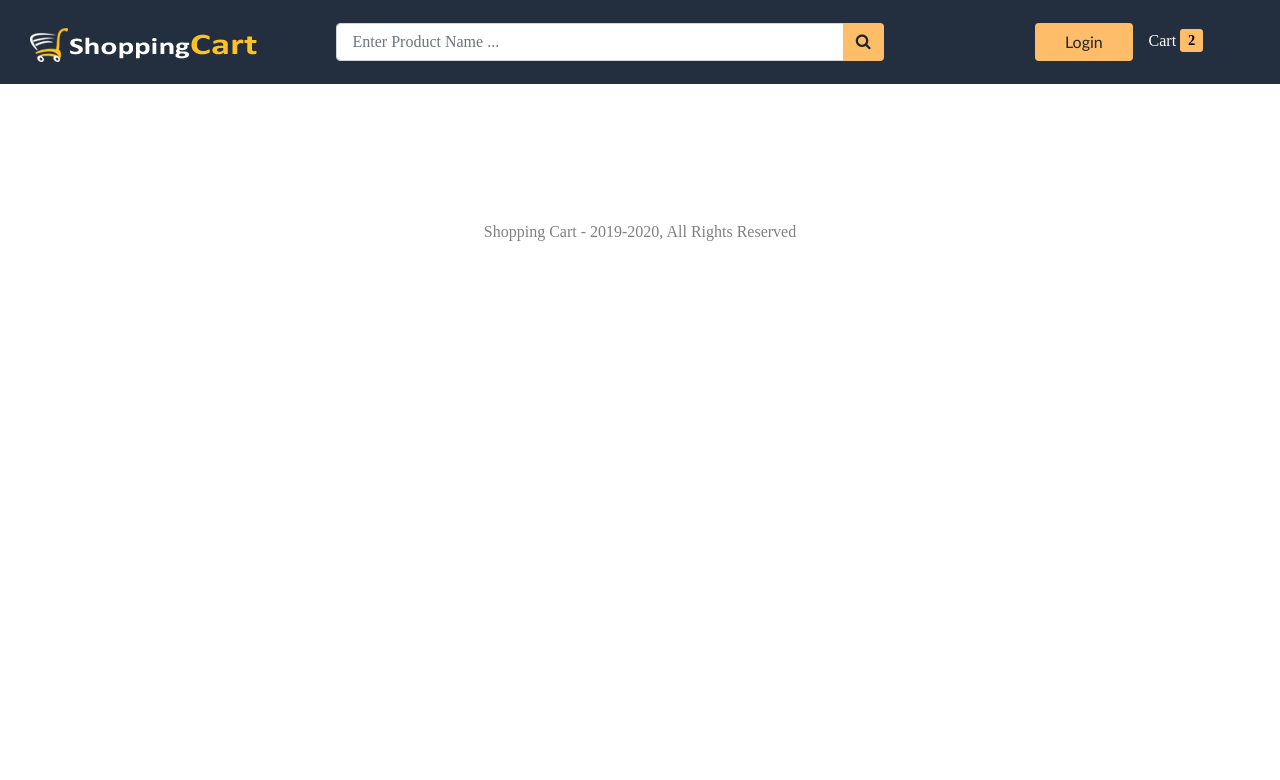
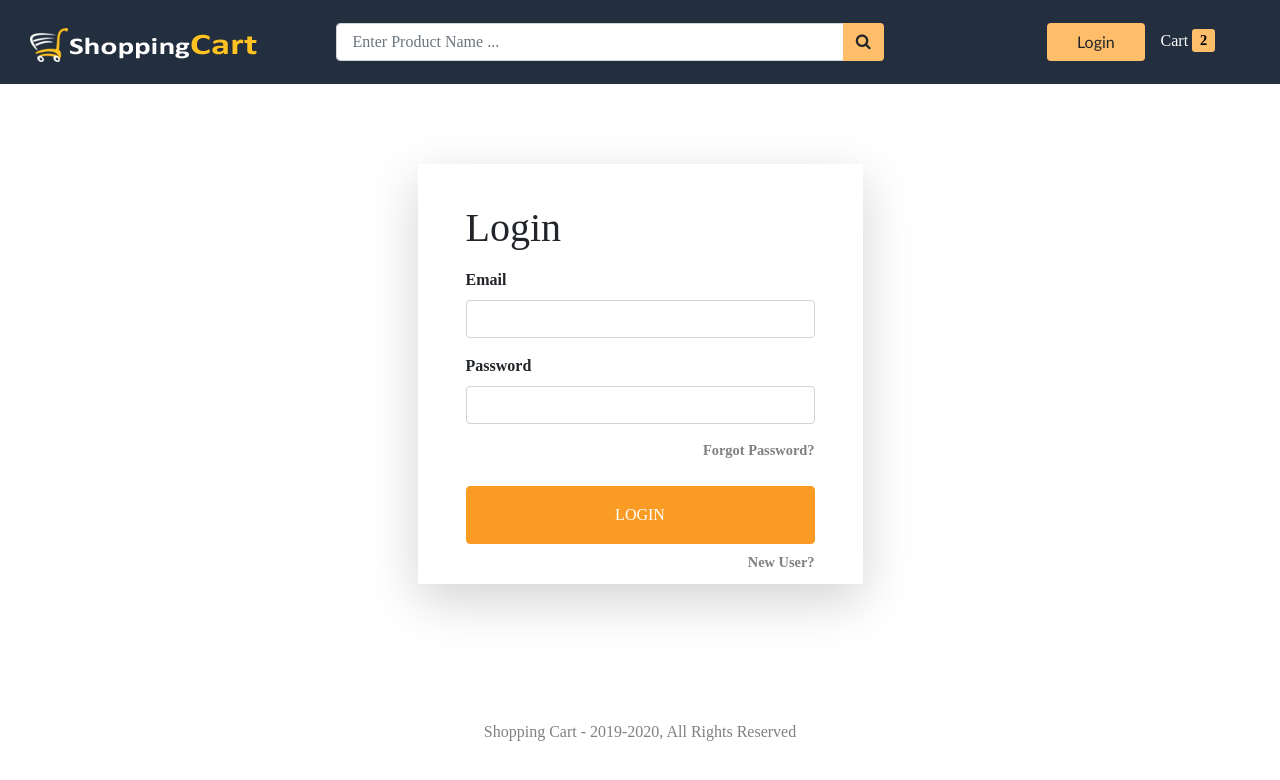
Before and after one commit to difapratama/ShopMern, a React (Create React App) app in the folder frontend/: page /login in a window 1280 px wide. Shown: the top 780 px of the page. Built offline with nearby package versions, Linux system fonts and the light colour scheme; a web font is replaced by a local one; what react-alert-template-basic would draw is missing.

Commit message:
create login user

```diff
--- a/frontend/package.json
+++ b/frontend/package.json
@@ -21,6 +21,7 @@
     "redux": "^4.0.5",
     "redux-devtools-extension": "^2.13.9",
     "redux-thunk": "^2.3.0",
+    "request": "^2.79.0",
     "web-vitals": "^1.0.1"
   },
   "scripts": {
--- a/frontend/src/App.js
+++ b/frontend/src/App.js
@@ -6,6 +6,8 @@
 
 import Home from "./components/Home";
 import ProductDetails from "./components/product/ProductDetails";
+
+import Login from "./components/user/Login";
 
 function App() {
   return (
@@ -16,6 +18,8 @@
           <Route path="/" component={Home} exact />
           <Route path="/search/:keyword" component={Home} />
           <Route path="/product/:id" component={ProductDetails} exact />
+
+          <Route path="/login" component={Login} />
         </div>
         <Footer />
       </div>
--- /dev/null
+++ b/frontend/src/actions/userActions.js
@@ -0,0 +1,46 @@
+import axios from "axios";
+
+import {
+  LOGIN_REQUEST,
+  LOGIN_SUCCESS,
+  LOGIN_FAIL,
+  CLEAR_ERRORS,
+} from "../constants/userConstans";
+
+// LOGIN
+export const login = (email, password) => async (dispatch) => {
+  try {
+    dispatch({
+      type: LOGIN_REQUEST,
+    });
+
+    const config = {
+      headers: {
+        "Content-Type": "application/json",
+      },
+    };
+
+    const { data } = await axios.post(
+      "/api/v1/login",
+      { email, password },
+      config
+    );
+
+    dispatch({
+      type: LOGIN_SUCCESS,
+      payload: data.user,
+    });
+  } catch (error) {
+    dispatch({
+      type: LOGIN_FAIL,
+      payload: error.response.data.message,
+    });
+  }
+};
+
+// Clear Errors
+export const clearErrors = () => async (dispatch) => {
+  dispatch({
+    type: CLEAR_ERRORS,
+  });
+};
--- a/frontend/src/components/layout/Header.js
+++ b/frontend/src/components/layout/Header.js
@@ -20,9 +20,9 @@
         </div>
 
         <div className="col-12 col-md-3 mt-4 mt-md-0 text-center">
-          <button className="btn" id="login_btn">
+          <Link to="/login" className="btn ml-4" id="login_btn">
             Login
-          </button>
+          </Link>
 
           <span id="cart" className="ml-3">
             Cart
--- /dev/null
+++ b/frontend/src/components/user/Login.js
@@ -0,0 +1,95 @@
+import React, { Fragment, useState, useEffect } from "react";
+import { Link } from "react-router-dom";
+
+import Loader from "../layout/Loader";
+import Metadata from "../layout/MetaData";
+
+import { useAlert } from "react-alert";
+import { useDispatch, useSelector } from "react-redux";
+import { login, clearErrors } from "../../actions/userActions";
+
+export const Login = ({ history }) => {
+  const [email, setEmail] = useState("");
+  const [password, setPassword] = useState("");
+
+  const alert = useAlert();
+  const dispatch = useDispatch();
+
+  const { isAuthenticated, error, loading } = useSelector(
+    (state) => state.auth
+  );
+
+  useEffect(() => {
+    if (isAuthenticated) {
+      history.push("/");
+    }
+
+    if (error) {
+      alert.error(error);
+      dispatch(clearErrors());
+    }
+  }, [dispatch, alert, isAuthenticated, error, history]);
+
+  const submitHandler = (e) => {
+    e.preventDefault();
+    dispatch(login(email, password));
+  };
+
+  return (
+    <Fragment>
+      {loading ? (
+        <Loader />
+      ) : (
+        <Fragment>
+          <Metadata title={"Login"} />
+          <div className="row wrapper">
+            <div className="col-10 col-lg-5">
+              <form className="shadow-lg" onSubmit={submitHandler}>
+                <h1 className="mb-3">Login</h1>
+                <div className="form-group">
+                  <label htmlFor="email_field">Email</label>
+                  <input
+                    type="email"
+                    id="email_field"
+                    className="form-control"
+                    value={email}
+                    onChange={(e) => setEmail(e.target.value)}
+                  />
+                </div>
+
+                <div className="form-group">
+                  <label htmlFor="password_field">Password</label>
+                  <input
+                    type="password"
+                    id="password_field"
+                    className="form-control"
+                    value={password}
+                    onChange={(e) => setPassword(e.target.value)}
+                  />
+                </div>
+
+                <Link to="/password/forgot" className="float-right mb-4">
+                  Forgot Password?
+                </Link>
+
+                <button
+                  id="login_button"
+                  type="submit"
+                  className="btn btn-block py-3"
+                >
+                  LOGIN
+                </button>
+
+                <Link to="/register" className="float-right mt-2">
+                  New User?
+                </Link>
+              </form>
+            </div>
+          </div>
+        </Fragment>
+      )}
+    </Fragment>
+  );
+};
+
+export default Login;
--- /dev/null
+++ b/frontend/src/constants/userConstans.js
@@ -0,0 +1,5 @@
+export const LOGIN_REQUEST = "LOGIN_REQUEST";
+export const LOGIN_SUCCESS = "LOGIN_SUCCESS";
+export const LOGIN_FAIL = "LOGIN_FAIL";
+
+export const CLEAR_ERRORS = "CLEAR_ERRORS";
--- /dev/null
+++ b/frontend/src/reducers/userReducers.js
@@ -0,0 +1,39 @@
+import {
+  LOGIN_REQUEST,
+  LOGIN_SUCCESS,
+  LOGIN_FAIL,
+  CLEAR_ERRORS,
+} from "../constants/userConstans";
+
+export const authReducer = (state = { user: {} }, action) => {
+  switch (action.type) {
+    case LOGIN_REQUEST:
+      return {
+        loading: true,
+        isAuthenticated: false,
+      };
+    case LOGIN_SUCCESS:
+      return {
+        ...state,
+        loading: false,
+        isAuthenticated: true,
+        user: action.payload,
+      };
+    case LOGIN_FAIL:
+      return {
+        ...state,
+        loading: false,
+        isAuthenticated: false,
+        user: null,
+        error: action.payload,
+      };
+
+    case CLEAR_ERRORS:
+      return {
+        ...state,
+        error: null,
+      };
+    default:
+      return state;
+  }
+};
--- a/frontend/src/store.js
+++ b/frontend/src/store.js
@@ -8,9 +8,12 @@
   productDetailsReducer,
 } from "./reducers/productReducers";
 
+import { authReducer } from "./reducers/userReducers";
+
 const reducer = combineReducers({
   products: productReducer,
   productDetails: productDetailsReducer,
+  auth: authReducer,
 });
 
 let initialState = {};
```
Also changed, not shown: 1 other file (tests, documents, lock files or other folders).
